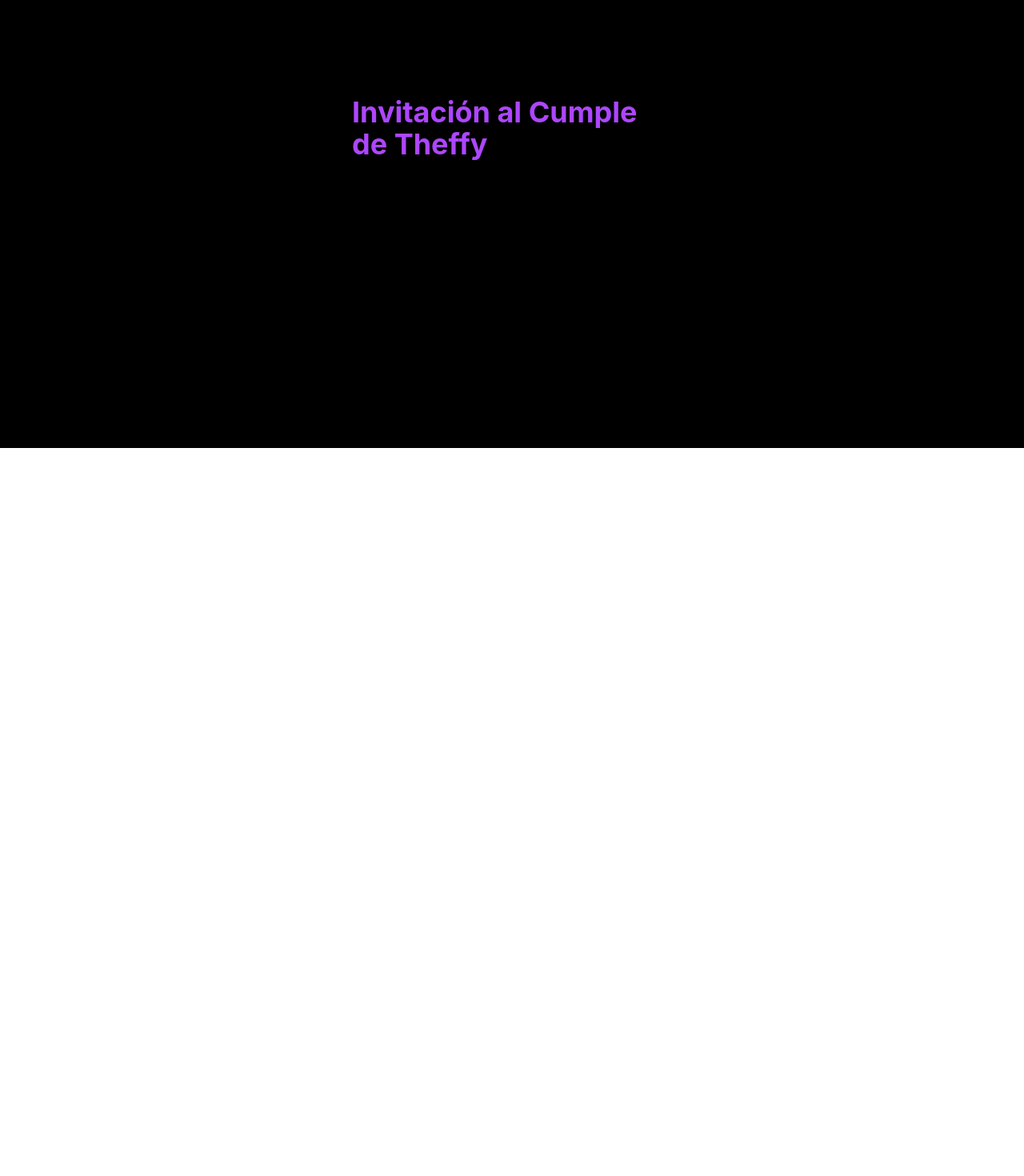
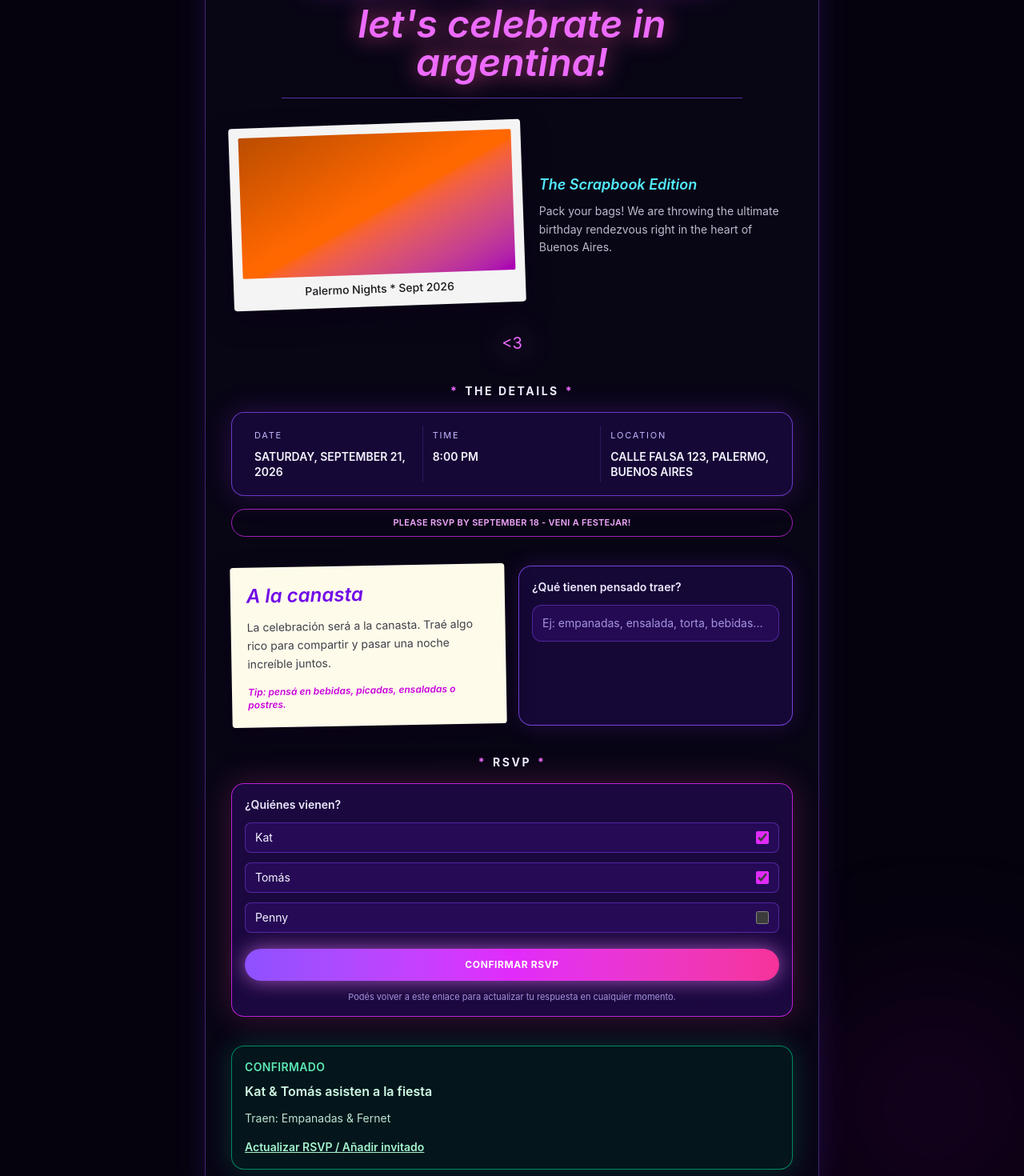
Before and after one commit to Theffy92/birthday-invitation, a React (Vite) app: page / in a window 1280 px wide. Shown: the part 240-1710 px from the top of the page at 80% size. Before the commit the page ends 800 px from the top, so only its background shows below. Built offline with nearby package versions, Linux system fonts and the light colour scheme.

Commit message:
Implement birthday invitation UI design

```diff
--- /dev/null
+++ b/src/components/invitation/ConfirmationCard.jsx
@@ -0,0 +1,16 @@
+function ConfirmationCard({ confirmation }) {
+  return (
+    <section className="rounded-2xl border border-emerald-400/60 bg-emerald-950/45 p-4 text-emerald-100 shadow-[0_0_32px_rgba(16,185,129,0.25)]">
+      <p className="text-sm font-semibold uppercase tracking-wide text-emerald-300">
+        {confirmation.title}
+      </p>
+      <p className="mt-2 text-base font-semibold">{confirmation.summary}</p>
+      <p className="mt-3 text-sm text-emerald-100/90">{confirmation.contribution}</p>
+      <button type="button" className="mt-4 text-sm font-semibold text-emerald-200 underline">
+        Actualizar RSVP / Añadir invitado
+      </button>
+    </section>
+  )
+}
+
+export default ConfirmationCard
--- /dev/null
+++ b/src/components/invitation/EventDetailsSection.jsx
@@ -0,0 +1,24 @@
+import SectionTitle from "./SectionTitle"
+
+function EventDetailsSection({ details, rsvpDeadline }) {
+  return (
+    <section className="space-y-4">
+      <SectionTitle>the details</SectionTitle>
+
+      <div className="grid gap-4 rounded-2xl border border-violet-500/70 bg-violet-950/40 p-4 shadow-[0_0_35px_rgba(147,51,234,0.25)] sm:grid-cols-3 sm:gap-0 sm:divide-x sm:divide-violet-500/20">
+        {details.map((detail) => (
+          <article key={detail.label} className="px-3 py-1 text-center sm:text-left">
+            <p className="text-[11px] uppercase tracking-[0.16em] text-violet-300">{detail.label}</p>
+            <p className="mt-2 text-sm font-semibold uppercase leading-snug text-violet-50">{detail.value}</p>
+          </article>
+        ))}
+      </div>
+
+      <p className="rounded-full border border-fuchsia-500/70 px-4 py-2 text-center text-[11px] font-semibold uppercase tracking-wide text-fuchsia-300">
+        {rsvpDeadline} - veni a festejar!
+      </p>
+    </section>
+  )
+}
+
+export default EventDetailsSection
--- /dev/null
+++ b/src/components/invitation/HeroSection.jsx
@@ -0,0 +1,39 @@
+function HeroSection({ celebrant, inviteesLine, hero }) {
+  return (
+    <section className="space-y-8">
+      <header className="space-y-5 text-center">
+        <p className="text-xs uppercase tracking-[0.2em] text-violet-300/90">hey &lt;3</p>
+        <div className="space-y-1 text-xs text-violet-200/80">
+          <p>{inviteesLine}</p>
+          <p>you&apos;re invited to</p>
+        </div>
+        <div className="mx-auto max-w-xl border-y border-violet-500/60 py-5">
+          <h1 className="text-3xl font-black uppercase tracking-wide text-violet-100 drop-shadow-[0_0_16px_rgba(217,70,239,0.6)] sm:text-5xl">
+            {hero.title}
+          </h1>
+          <p className="mt-3 text-3xl font-semibold italic text-fuchsia-400 drop-shadow-[0_0_14px_rgba(236,72,153,0.8)] sm:text-5xl">
+            {hero.subtitle}
+          </p>
+        </div>
+      </header>
+
+      <div className="grid gap-5 sm:grid-cols-[1.15fr_1fr] sm:items-center">
+        <div className="mx-auto w-full max-w-sm -rotate-2 rounded-sm bg-zinc-100 p-3 text-zinc-900 shadow-[0_12px_30px_rgba(10,2,20,0.7)]">
+          <div className="h-44 rounded-xs bg-gradient-to-br from-amber-700 via-orange-500 to-fuchsia-700" />
+          <p className="mt-2 text-center text-sm font-medium">
+            {hero.postcardTitle} * {hero.postcardDate}
+          </p>
+        </div>
+        <div className="space-y-2 text-center sm:text-left">
+          <p className="text-lg font-semibold italic text-cyan-300">{hero.note}</p>
+          <p className="text-sm leading-relaxed text-violet-100/80">{hero.description}</p>
+        </div>
+      </div>
+
+      <p className="text-center text-xl text-fuchsia-400 drop-shadow-[0_0_18px_rgba(232,121,249,0.9)]">&lt;3</p>
+      <p className="sr-only">Birthday invitation for {celebrant}</p>
+    </section>
+  )
+}
+
+export default HeroSection
--- /dev/null
+++ b/src/components/invitation/PotluckSection.jsx
@@ -0,0 +1,20 @@
+function PotluckSection({ contribution }) {
+  return (
+    <section className="grid gap-4 sm:grid-cols-2">
+      <article className="-rotate-1 rounded-sm bg-amber-50 p-5 text-zinc-900 shadow-[0_12px_30px_rgba(10,2,20,0.7)]">
+        <p className="text-2xl font-semibold italic text-violet-700">{contribution.title}</p>
+        <p className="mt-3 text-sm leading-relaxed text-zinc-700">{contribution.description}</p>
+        <p className="mt-4 text-xs font-semibold italic text-fuchsia-600">{contribution.idea}</p>
+      </article>
+
+      <article className="rounded-2xl border border-violet-500/80 bg-violet-950/40 p-4 shadow-[0_0_28px_rgba(147,51,234,0.2)]">
+        <p className="text-sm font-semibold text-violet-100">{contribution.prompt}</p>
+        <div className="mt-3 rounded-xl border border-violet-500/40 bg-violet-950/60 p-3 text-sm text-violet-300/80">
+          {contribution.placeholder}
+        </div>
+      </article>
+    </section>
+  )
+}
+
+export default PotluckSection
--- /dev/null
+++ b/src/components/invitation/RSVPSection.jsx
@@ -0,0 +1,43 @@
+import SectionTitle from "./SectionTitle"
+
+function RSVPSection({ guests }) {
+  return (
+    <section className="space-y-4">
+      <SectionTitle>rsvp</SectionTitle>
+
+      <div className="rounded-2xl border border-fuchsia-500/80 bg-violet-950/50 p-4 shadow-[0_0_40px_rgba(236,72,153,0.25)]">
+        <p className="text-sm font-semibold text-violet-100">¿Quiénes vienen?</p>
+
+        <div className="mt-3 space-y-3">
+          {guests.map((guest) => (
+            <label
+              key={guest.name}
+              className="flex items-center justify-between rounded-lg border border-violet-500/40 bg-violet-950/60 px-3 py-2 text-sm text-violet-50"
+            >
+              <span>{guest.name}</span>
+              <input
+                type="checkbox"
+                defaultChecked={guest.attending}
+                className="h-4 w-4 accent-fuchsia-500"
+                readOnly
+              />
+            </label>
+          ))}
+        </div>
+
+        <button
+          type="button"
+          className="mt-5 w-full rounded-full bg-gradient-to-r from-violet-500 via-fuchsia-500 to-pink-500 px-5 py-3 text-xs font-bold uppercase tracking-wider text-white shadow-[0_0_24px_rgba(232,121,249,0.65)]"
+        >
+          Confirmar RSVP
+        </button>
+
+        <p className="mt-3 text-center text-[11px] text-violet-300/80">
+          Podés volver a este enlace para actualizar tu respuesta en cualquier momento.
+        </p>
+      </div>
+    </section>
+  )
+}
+
+export default RSVPSection
--- /dev/null
+++ b/src/components/invitation/SectionTitle.jsx
@@ -0,0 +1,11 @@
+function SectionTitle({ children }) {
+  return (
+    <h2 className="flex items-center justify-center gap-2 text-center text-sm font-bold uppercase tracking-[0.18em] text-violet-100">
+      <span className="text-fuchsia-400">*</span>
+      {children}
+      <span className="text-fuchsia-400">*</span>
+    </h2>
+  )
+}
+
+export default SectionTitle
--- /dev/null
+++ b/src/data/mockInvitationData.js
@@ -0,0 +1,46 @@
+export const mockInvitationData = {
+  celebrant: "Theffy",
+  inviteesLine: "Kat, Tomás & Penny",
+  hero: {
+    title: "Theffy's Birthday",
+    subtitle: "let's celebrate in argentina!",
+    note: "The Scrapbook Edition",
+    description:
+      "Pack your bags! We are throwing the ultimate birthday rendezvous right in the heart of Buenos Aires.",
+    postcardTitle: "Palermo Nights",
+    postcardDate: "Sept 2026",
+  },
+  eventDetails: [
+    {
+      label: "Date",
+      value: "Saturday, September 21, 2026",
+    },
+    {
+      label: "Time",
+      value: "8:00 PM",
+    },
+    {
+      label: "Location",
+      value: "Calle Falsa 123, Palermo, Buenos Aires",
+    },
+  ],
+  rsvpDeadline: "Please RSVP by September 18",
+  contribution: {
+    title: "A la canasta",
+    description:
+      "La celebración será a la canasta. Traé algo rico para compartir y pasar una noche increíble juntos.",
+    idea: "Tip: pensá en bebidas, picadas, ensaladas o postres.",
+    prompt: "¿Qué tienen pensado traer?",
+    placeholder: "Ej: empanadas, ensalada, torta, bebidas...",
+  },
+  guests: [
+    { name: "Kat", attending: true },
+    { name: "Tomás", attending: true },
+    { name: "Penny", attending: false },
+  ],
+  confirmation: {
+    title: "Confirmado",
+    summary: "Kat & Tomás asisten a la fiesta",
+    contribution: "Traen: Empanadas & Fernet",
+  },
+}
--- a/src/index.css
+++ b/src/index.css
@@ -1 +1,13 @@
 @import "tailwindcss";
+
+:root {
+  color-scheme: dark;
+}
+
+body {
+  margin: 0;
+  min-height: 100vh;
+  font-family: Inter, ui-sans-serif, system-ui, -apple-system, Segoe UI, Roboto, Helvetica, Arial, sans-serif;
+  background-color: #05020d;
+  color: #f3e8ff;
+}
--- a/src/pages/InvitationPage.jsx
+++ b/src/pages/InvitationPage.jsx
@@ -1,13 +1,36 @@
+import ConfirmationCard from "../components/invitation/ConfirmationCard"
+import EventDetailsSection from "../components/invitation/EventDetailsSection"
+import HeroSection from "../components/invitation/HeroSection"
+import PotluckSection from "../components/invitation/PotluckSection"
+import RSVPSection from "../components/invitation/RSVPSection"
+import { mockInvitationData } from "../data/mockInvitationData"
+
 function InvitationPage() {
-    return (
-        <main className="min-h-screen bg-black text-white">
-            <div className="mx-auto flex min-h-screen max-w-md items-center justify-center px-6">
-                <h1 className="text-4xl font-bold text-purple-500">
-                    Invitación al Cumple de Theffy
-                </h1>
-            </div>
-        </main>
-    )
+  return (
+    <main className="relative min-h-screen overflow-x-hidden bg-[#05020d] px-4 py-8 text-white sm:px-6 sm:py-10">
+      <div className="pointer-events-none absolute inset-0">
+        <div className="absolute -top-24 left-1/2 h-72 w-72 -translate-x-1/2 rounded-full bg-violet-700/30 blur-[90px]" />
+        <div className="absolute bottom-10 right-0 h-56 w-56 rounded-full bg-fuchsia-700/20 blur-[110px]" />
+      </div>
+
+      <div className="relative mx-auto flex w-full max-w-4xl justify-center">
+        <article className="w-full max-w-3xl space-y-9 rounded-[28px] border border-violet-500/40 bg-[#0a0618]/85 p-4 shadow-[0_0_40px_rgba(124,58,237,0.2)] backdrop-blur md:p-8">
+          <HeroSection
+            celebrant={mockInvitationData.celebrant}
+            inviteesLine={mockInvitationData.inviteesLine}
+            hero={mockInvitationData.hero}
+          />
+          <EventDetailsSection
+            details={mockInvitationData.eventDetails}
+            rsvpDeadline={mockInvitationData.rsvpDeadline}
+          />
+          <PotluckSection contribution={mockInvitationData.contribution} />
+          <RSVPSection guests={mockInvitationData.guests} />
+          <ConfirmationCard confirmation={mockInvitationData.confirmation} />
+        </article>
+      </div>
+    </main>
+  )
 }
 
 export default InvitationPage
```
